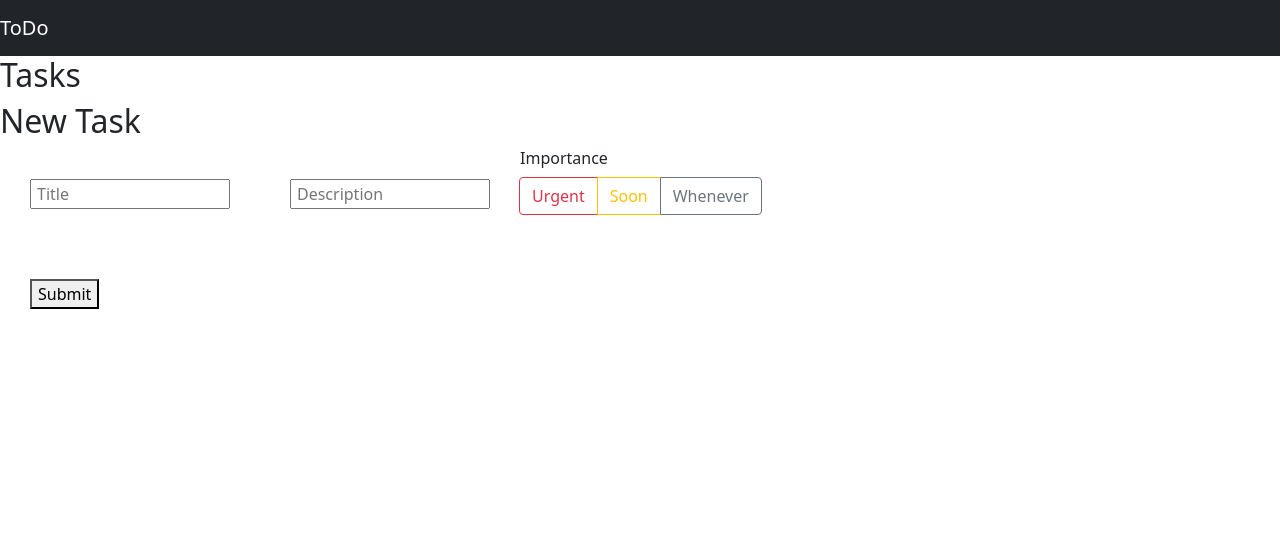
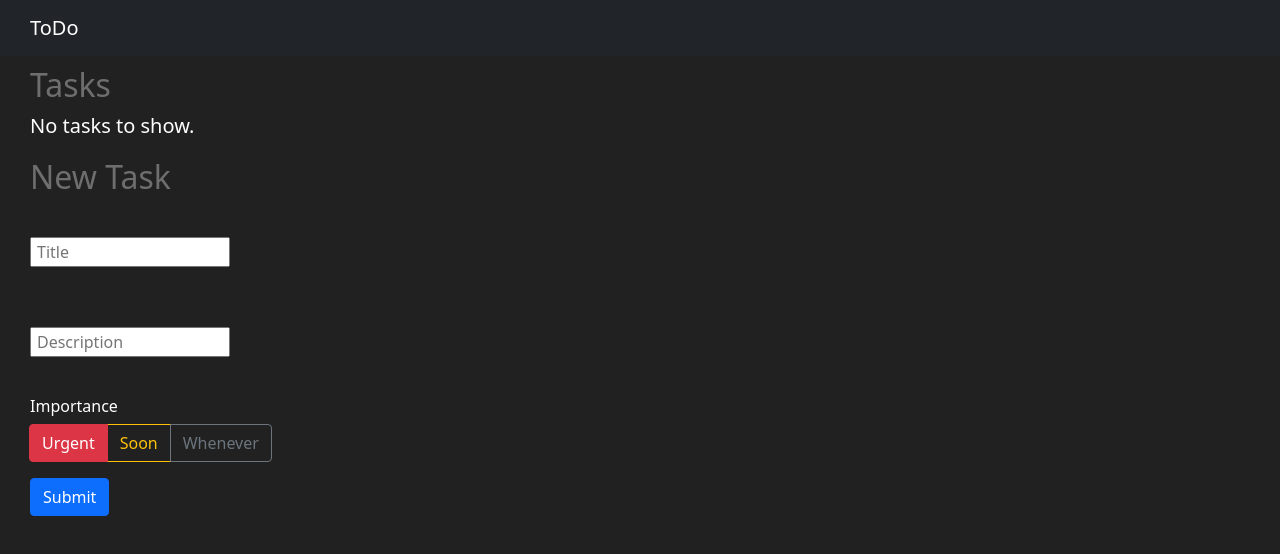
Before and after one commit to kwkbarker/vue-tasks-localstorage, a Vue app: page / in a window 1280 px wide. Shown: the top 554 px of the page. Built offline with nearby package versions, Linux system fonts and the light colour scheme.

Commit message:
starting to refactor getters to store - fieldIds, etc to solve prefill disappearing problem, allow prefill on launch of edit modal

```diff
--- a/src/App.vue
+++ b/src/App.vue
@@ -1,8 +1,9 @@
 <template>
   <div class="wrapper">
-    <h2>Tasks</h2>
+    <div class="tasks-list">
+      <h2 class="grey">Tasks</h2>
       <div
-         v-if="tasks != []"
+           v-if="tasks.length > 0"
         >
           <div class="tasks"
             v-for="task in tasks"
@@ -11,7 +12,6 @@
             <task :task="task"
             @refreshTasks='refreshTasks'
             />
-
           </div>
       </div>
       <div
@@ -19,22 +19,23 @@
         >
         <h5>No tasks to show.</h5>
       </div>
-  <h2>New Task</h2>
+    </div>
+  <div class="new-task">
+    <h2 class="grey">New Task</h2>
     <form @submit.prevent="addTask">
       <task-input
         v-model:title="title"
         v-model:description="description"
-      v-model:danger="danger"
-      v-model:warning="warning"
-      v-model:secondary="secondary"
+        v-model:importance="importance"
       />
-    <br />
       <button
         type="submit"
+        class="btn btn-primary"
       >
         Submit
       </button>
     </form>
+  </div>
   </div>
 </template>
 
@@ -53,9 +54,6 @@ export default {
     return {
       title: null,
       description: null,
-      danger: null,
-      warning: null,
-      secondary: null,
       importance: null,
     }
   },
@@ -72,30 +70,26 @@ export default {
         return
       }
 
-      if (this.danger) {
-        this.importance = "danger"
-      } else if (this.warning) {
-        this.importance = "warning"
-      } else if (this.secondary) {
-        this.importance = "secondary"
-      }
-
       const newTask = {
-        id: this.$store.getters['tasks/lastNum'] + 1,
+        id: this.$store.getters['tasks/nextId'],
         title: this.title,
         description: this.description,
         importance: this.importance
       }
-      // this.tasks.push(newTask)
       this.$store.commit('tasks/addTask', newTask)
-      this.title = ''
-      this.description = ''
       this.$store.dispatch('tasks/save')
+      this.title = null
+      this.description = null
+      this.importance = null
+
       this.$emit('refreshTasks')
     },
 
     refreshTasks() {
       this.$store.dispatch('tasks/fetch')
+      this.title = null
+      this.description = null
+      this.importance = null
     },
 
   },
@@ -119,7 +113,6 @@ button {
   display: flex;
   flex-direction: column;
   justify-content: center;
-  /* align-items: center; */
 }
 
 .tasks {
@@ -129,4 +122,14 @@ button {
 edit-input {
   margin:0;
 }
+
+.grey {
+  color: rgb(110, 110, 110);
+}
+
+h2, h5 {
+  margin-left: 30px;
+  margin-top: 10px;
+  margin-bottom: 10px;
+}
 </style>
--- a/src/EditInput.vue
+++ b/src/EditInput.vue
@@ -3,7 +3,7 @@
         <div class='modal-dialog modal-lg'>
             <div class="modal-content">
                 <div class='modal-header'>
-                    <h4 style="color: black;">Edit Task</h4>
+                    <h4>Edit Task</h4>
                     <button type="button" class="close" data-bs-dismiss='modal'>
                         &times;
                     </button>
@@ -15,13 +15,12 @@
                         :task="task"
                         v-model:title="newTask.newTitle"
                         v-model:description="newTask.newDesc"
-                        v-model:danger="danger"
-                        v-model:warning="warning"
-                        v-model:secondary="secondary"
+                        v-model:importance="newTask.newImport"
                     />
 
                     <button
                         data-bs-dismiss="modal"
+                        class="btn btn-primary"
                         @click="editTask"
                     >
                         Submit
@@ -42,8 +41,10 @@ export default {
 
     props: {
         task: {
+            id: Number,
             title: String,
-            description: String
+            description: String,
+            importance: String
         },
     },
 
@@ -64,17 +65,6 @@ export default {
 
     methods: {
         editTask() {
-
-            if (this.danger) {
-                console.log('danger')
-                this.newTask.newImport = "danger"
-            } else if (this.warning) {
-                console.log('warning')
-                this.newTask.newImport = "warning"
-            } else if (this.secondary) {
-                console.log('secondary')
-                this.newTask.newImport = "secondary"
-            }
             this.$emit('editTask', {
                 title: this.newTask.newTitle,
                 description: this.newTask.newDesc,
--- a/src/Task.vue
+++ b/src/Task.vue
@@ -73,22 +73,14 @@ export default {
     editDesc: String
   },
 
-  data() {
-    return {
-      editShow: false
-    }
-  },
-
   methods: {
     editTask(newTask) {
-      this.editShow = false
       const editedTask = {
         id: this.task.id,
         title: newTask.title,
         description: newTask.description,
         importance: newTask.importance
       }
-      // this.$store.commit('tasks/deleteTask', editedTask.id)
       this.$store.commit('tasks/editTask', editedTask)
       this.$store.dispatch('tasks/save')
       this.$emit('refreshTasks')
--- a/src/TaskInput.vue
+++ b/src/TaskInput.vue
@@ -1,72 +1,87 @@
 <template>
   <div class="row-content justify-content-center mb-3">
+    <label
+      v-if="edit"
+      :for="titleInputId"
+      class="col-2"
+    >Title</label>
+
     <input
       type="text"
       placeholder="Title"
-      :value="fieldTitle"
-      id='title-input-field'
+      :value="title"
+      :id='titleInputId'
       @input="$emit('update:title', $event.target.value)"
-    />
+    /><br>
+
+    <label
+      v-if="edit"
+      :for="descInputId"
+      class="col-2"
+    >Description</label>
     <input
       type="text"
       placeholder="Description"
-      :value="fieldDescription"
-      id='description-input-field'
+      :value="description"
+      :id='descInputId'
       @input="$emit('update:description', $event.target.value)"
     />
 
 
+    <div class="importance-input">
+      <h6 class="col-2">Importance</h6>
 
-    <div class='row row-content' style="display: inline-block;">
-      <div class='col-sm-2'>
-        <h6>Importance</h6>
-      </div>
-      <div class='col-sm-1'></div>
-      <div class='btn-group btn-group-toggle col-sm-9' data-toggle='buttons'>
+      <div class='btn-group btn-group-toggle' role="group" data-toggle='buttons'
+        id="impTogg">
         <input
           type='radio'
           class='btn-check'
           name='importance'
           value='danger'
-          id='dangerBtn'
-          @input="$emit('update:danger', $event.target.value)"
+          checked='true'
+          :id='dangBtnId'
+          @input="clickDang"
         />
-        <label class='btn btn-outline-danger' for='dangerBtn'>
+        <label class='btn btn-outline-danger' :for='dangBtnId'>
           Urgent
         </label>
-
         <input
           type='radio'
           class='btn-check'
           name='importance'
           value='warning'
-          id='warningBtn'
-          @input="$emit('update:warning', $event.target.value)"
+          :id='warnBtnId'
+          @input="clickWarn"
         />
-        <label class='btn btn-outline-warning' for='warningBtn'>
+        <label class='btn btn-outline-warning' :for='warnBtnId'>
           Soon
         </label>
-
         <input
           type='radio'
           class='btn-check'
           name='importance'
           value='secondary'
-          id='secondaryBtn'
-          @input="$emit('update:secondary', $event.target.value)"
+          :id='secBtnId'
+          @input="clickSec"
         />
-        <label class='btn btn-outline-secondary' for='secondaryBtn'>
+        <label class='btn btn-outline-secondary' :for='secBtnId'>
           Whenever
         </label>
       </div>
     </div>
+
   </div>
 
 </template>
 
 <script>
 export default {
-  emits: ['update:title', 'update:description', 'update:danger', 'update:warning', 'update:secondary'],
+  emits: [
+    'update:title',
+    'update:description',
+    'update:importance'
+  ],
+
   props: {
     title: {
       type: String
@@ -75,28 +90,90 @@ export default {
       type: String
     },
     edit: {
-      type: Boolean
+      type: Boolean,
+      default: false
     },
-    task: Object
-  },
-
-  data() {
-    return {
-      fieldTitle: null,
-      fieldDescription: null
+    task: {
+      id: Number,
+      title: String,
+      description: String,
+      importance: String
     }
   },
 
   mounted() {
-    if (this.edit) {
-      this.fieldTitle = this.task.title
-      this.fieldDescription = this.task.description
-    } else {
-      this.fieldTitle = this.title
-      this.fieldDescription = this.description
+    this.prefill()
+  },
+
+  methods: {
+    clickDang() {
+      dangBtnId.setAttribute('checked', true)
+      this.$emit('update:importance', "danger")
+    },
+
+    clickWarn() {
+      warnBtnId.setAttribute('checked', true)
+      this.$emit('update:importance', "warning")
+    },
+
+    clickSec() {
+      secBtnId.setAttribute('checked', true)
+      this.$emit('update:importance', 'secondary')
+    },
+
+    prefill() {
+      // PREFILL EDIT FIELDS WITH SAVED TASK INFO
+      if (this.edit) {
+        document.getElementById(this.titleInputId).value = this.task.title
+        document.getElementById(this.descInputId).value = this.task.description
+      }
+
     }
+  },
 
-  },
+  computed: {
+    titleInputId() {
+      if (this.task) {
+        return 'title-input-field-' + this.task.id
+      } else {
+        return 'title-input-field-main'
+      }
+    },
+
+    descInputId() {
+      if (this.task) {
+        return 'description-input-field-' + this.task.id
+      } else {
+        return 'description-input-main'
+      }
+    },
+
+    dangBtnId() {
+      if (this.task) {
+        return 'dangBtnId-' + this.task.id
+      } else {
+        return 'dangBtnId'
+      }
+    },
+
+    warnBtnId() {
+      if (this.task) {
+        return 'warnBtnId-' + this.task.id
+      } else {
+        return 'warnBtnId'
+      }
+    },
+
+    secBtnId() {
+      if (this.task) {
+        return 'secBtnId-' + this.task.id
+      } else {
+        return 'secBtnId'
+      }
+    },
+
+
+  }
 
 }
 </script>
@@ -109,5 +186,8 @@ input {
   padding: 5px;
   margin: 30px;
 }
-
+.importance-input {
+  margin-left: 30px;
+  margin-top: 10px;
+}
 </style>
--- a/src/index.html
+++ b/src/index.html
@@ -49,9 +49,16 @@
   </script>
 
   <style>
-    body modal{
+    nav a {
+        margin-left: 30px;
+    }
+    body, .modal-header{
         background-color: #212121;
         color: white
+    }
+
+    .modal-body {
+      background-color: #313131;
     }
 
     .right-buttons .btn-sm {
--- a/src/store.js
+++ b/src/store.js
@@ -1,4 +1,3 @@
-import { looseIndexOf } from '@vue/shared'
 import { createStore } from 'vuex'
 
 // module: tasks
@@ -13,7 +12,11 @@ const tasks = {
 
     mutations: {
         setTasks(state, tasks) {
-            state.all = tasks
+            if (tasks) {
+                state.all = tasks
+            } else {
+                state.all = []
+            }
         },
 
         addTask(state, task) {
@@ -21,16 +24,16 @@ const tasks = {
         },
 
         editTask(state, newTask) {
-            state.all[newTask.id-1] = newTask
+            state.all[newTask.id] = newTask
         },
 
         deleteTask(state, taskId) {
-            state.all.splice([taskId-1], 1)
+            state.all.splice([taskId], 1)
         },
 
         fixIds(state) {
             for (var i = 0; i < state.all.length; i++){
-                state.all[i].id = i + 1
+                state.all[i].id = i
             }
         }
 
@@ -56,12 +59,24 @@ const tasks = {
             return state.all.length
         },
 
-        lastNum(state) {
+        nextId(state) {
             if (state.all.length > 0) {
-                return state.all[state.all.length - 1].id
+                return state.all.length
             } else {
                 return 0
             }
+        },
+
+        title(state, id) {
+            return state.all[id-1].title
+        },
+
+        description(state, id) {
+            return state.all[id-1].description
+        },
+
+        importance(state, id) {
+            return state.all[id-1].importance
         }
     }
 }
```
Lines whose indentation alone changed are shown as unchanged.
